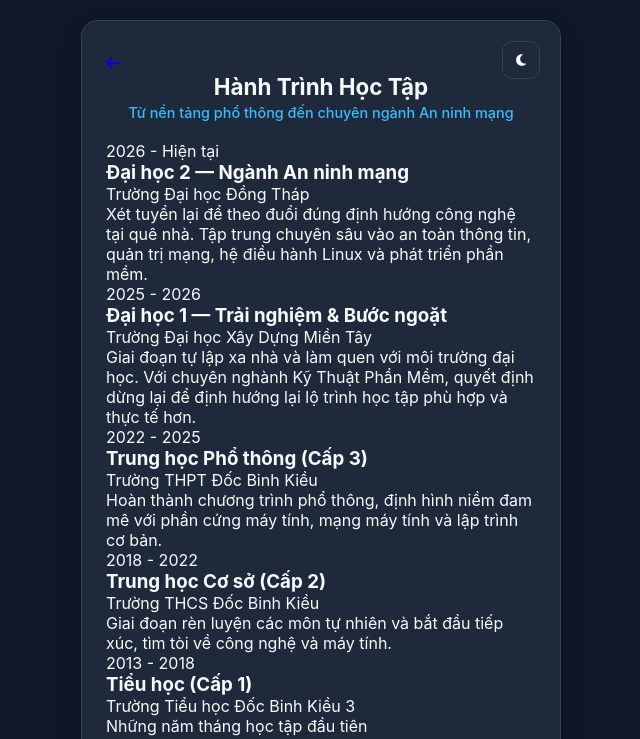
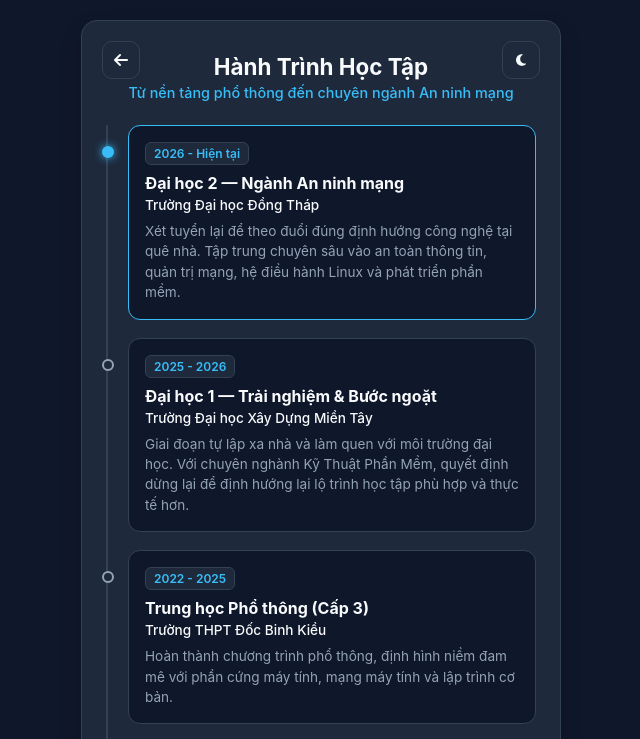
Before and after one commit to Kobia-IA/Kobia-IA.github.io, a plain HTML site: page education.html in a window 1280 px wide. Shown: the top 739 px of the page, without its empty margins (319-959 px from the left). Drawn offline with Linux system fonts and the light colour scheme.

Commit message:
Update style.css

```diff
--- a/style.css
+++ b/style.css
@@ -165,3 +165,103 @@ footer {
     font-size: 0.8rem;
     color: var(--text-secondary);
 }
+
+.back-btn {
+    position: absolute;
+    top: 20px;
+    left: 20px;
+    display: flex;
+    justify-content: center;
+    align-items: center;
+    border: 1px solid var(--border);
+    color: var(--text-primary);
+    width: 38px;
+    height: 38px;
+    border-radius: 10px;
+    text-decoration: none;
+    transition: 0.2s;
+}
+
+.back-btn:hover {
+    border-color: var(--accent);
+    color: var(--accent);
+}
+
+/* Giao diện Dòng thời gian (Timeline) */
+.timeline {
+    position: relative;
+    margin-top: 24px;
+    padding-left: 20px;
+    border-left: 2px solid var(--border);
+    display: flex;
+    flex-direction: column;
+    gap: 18px;
+}
+
+.timeline-item {
+    position: relative;
+    background: var(--bg-color);
+    border: 1px solid var(--border);
+    border-radius: 12px;
+    padding: 16px;
+    transition: transform 0.15s ease, border-color 0.15s ease;
+}
+
+.timeline-item:hover {
+    transform: translateX(4px);
+    border-color: var(--accent);
+}
+
+/* Làm nổi bật mốc học tập hiện tại */
+.timeline-item.current {
+    border-color: var(--accent);
+}
+
+/* Dấu chấm tròn trên trục thời gian */
+.timeline-dot {
+    position: absolute;
+    left: -27px;
+    top: 20px;
+    width: 12px;
+    height: 12px;
+    background: var(--card-bg);
+    border: 2px solid var(--text-secondary);
+    border-radius: 50%;
+}
+
+.timeline-item.current .timeline-dot {
+    background: var(--accent);
+    border-color: var(--accent);
+    box-shadow: 0 0 8px var(--accent);
+}
+
+.timeline-date {
+    display: inline-block;
+    font-size: 0.75rem;
+    font-weight: 600;
+    color: var(--accent);
+    background: var(--card-bg);
+    padding: 3px 8px;
+    border-radius: 6px;
+    border: 1px solid var(--border);
+    margin-bottom: 8px;
+}
+
+.timeline-title {
+    font-size: 1rem;
+    font-weight: 700;
+    margin-bottom: 4px;
+}
+
+.timeline-school {
+    font-size: 0.85rem;
+    font-weight: 500;
+    color: var(--text-primary);
+    margin-bottom: 8px;
+}
+
+.timeline-desc {
+    font-size: 0.85rem;
+    color: var(--text-secondary);
+    line-height: 1.5;
+}
```
